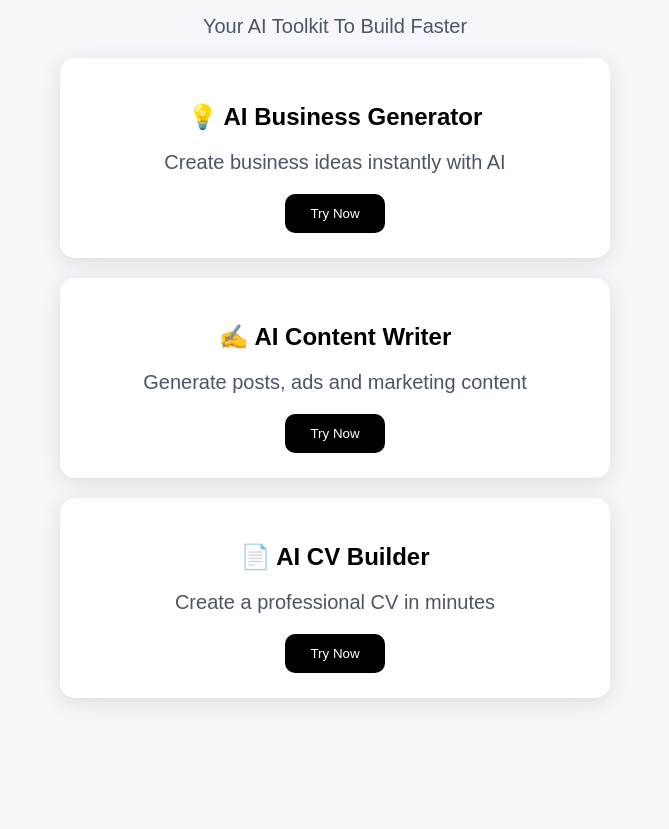
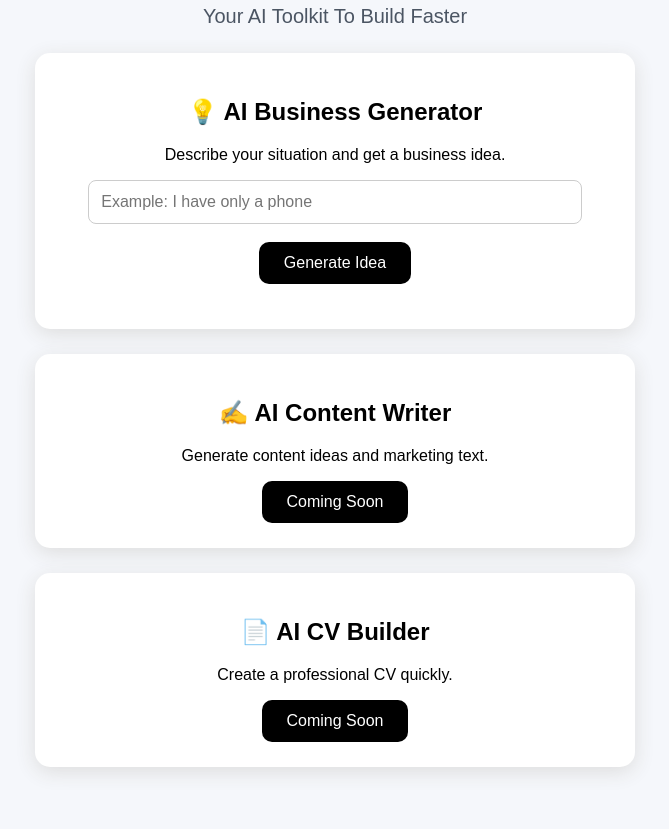
Before and after one commit to usalike801-alt/LaunchFastAI, a plain HTML site: page index.html in a window 1280 px wide. Shown: the part 146-975 px from the top of the page, without its empty margins (305-974 px from the left). Before the commit the page ends 912 px from the top, so only its background shows below. Drawn offline with Linux system fonts and the light colour scheme.

Commit message:
Update index.html

```diff
--- a/index.html
+++ b/index.html
@@ -1,16 +1,20 @@
 <!DOCTYPE html>
 <html lang="en">
+
 <head>
+
 <meta charset="UTF-8">
 <meta name="viewport" content="width=device-width, initial-scale=1.0">
+
 <title>LaunchFast AI</title>
 
 <style>
+
 body {
     font-family: Arial, sans-serif;
     background: #f5f7fb;
     text-align: center;
-            padding: 40px;
+    padding: 30px;
 }
 
 h1 {
@@ -18,61 +22,195 @@
     color: #111827;
 }
 
-        p {
+.subtitle {
     font-size: 20px;
     color: #4b5563;
 }
 
 .box {
+
     background: white;
     padding: 25px;
-            margin: 20px auto;
-            max-width: 500px;
+    margin: 25px auto;
+    max-width: 550px;
     border-radius: 15px;
     box-shadow: 0 5px 20px #ddd;
+
 }
 
+
+input {
+
+    padding: 12px;
+    width: 85%;
+    border-radius: 8px;
+    border: 1px solid #ccc;
+    font-size: 16px;
+
+}
+
+
 button {
+
     background: black;
     color: white;
     padding: 12px 25px;
     border: none;
     border-radius: 10px;
     cursor: pointer;
+    font-size: 16px;
+
 }
+
+
+button:hover {
+
+    opacity: 0.8;
+
+}
+
+
+#result {
+
+    margin-top: 20px;
+    line-height: 1.8;
+    text-align: left;
+
+}
+
+
 </style>
+
 
 </head>
 
+
 <body>
+
 
 <h1>🚀 LaunchFast AI</h1>
 
-<p>
+<p class="subtitle">
 Your AI Toolkit To Build Faster
 </p>
 
 
+
 <div class="box">
+
 <h2>💡 AI Business Generator</h2>
-<p>Create business ideas instantly with AI</p>
-<button>Try Now</button>
+
+<p>
+Describe your situation and get a business idea.
+</p>
+
+
+<input id="ideaInput" placeholder="Example: I have only a phone">
+
+
+<br><br>
+
+
+<button onclick="generateIdea()">
+Generate Idea
+</button>
+
+
+<div id="result"></div>
+
+
 </div>
 
 
+
+
 <div class="box">
+
 <h2>✍️ AI Content Writer</h2>
-<p>Generate posts, ads and marketing content</p>
-<button>Try Now</button>
+
+<p>
+Generate content ideas and marketing text.
+</p>
+
+<button>
+Coming Soon
+</button>
+
 </div>
 
 
+
+
 <div class="box">
+
 <h2>📄 AI CV Builder</h2>
-<p>Create a professional CV in minutes</p>
-<button>Try Now</button>
+
+<p>
+Create a professional CV quickly.
+</p>
+
+<button>
+Coming Soon
+</button>
+
 </div>
 
 
+
+
+<script>
+
+
+function generateIdea(){
+
+
+let input = document.getElementById("ideaInput").value;
+
+
+if(input === ""){
+
+document.getElementById("result").innerHTML =
+"Please describe your situation first.";
+
+return;
+
+}
+
+
+
+document.getElementById("result").innerHTML =
+
+"<b>🚀 Business Idea:</b><br>" +
+
+"AI Content Service for small businesses<br><br>" +
+
+
+"<b>💰 How to make money:</b><br>" +
+
+"Offer social media posts, advertisements and designs using AI tools.<br><br>" +
+
+
+"<b>📌 Starting steps:</b><br>" +
+
+"1- Create 5 sample works.<br>" +
+
+"2- Publish them online.<br>" +
+
+"3- Contact potential customers.<br>" +
+
+"4- Sell monthly packages.<br><br>" +
+
+
+"<b>Your input:</b> " + input;
+
+
+}
+
+
+</script>
+
+
+
 </body>
+
 </html>
```
Lines whose indentation alone changed are shown as unchanged.
